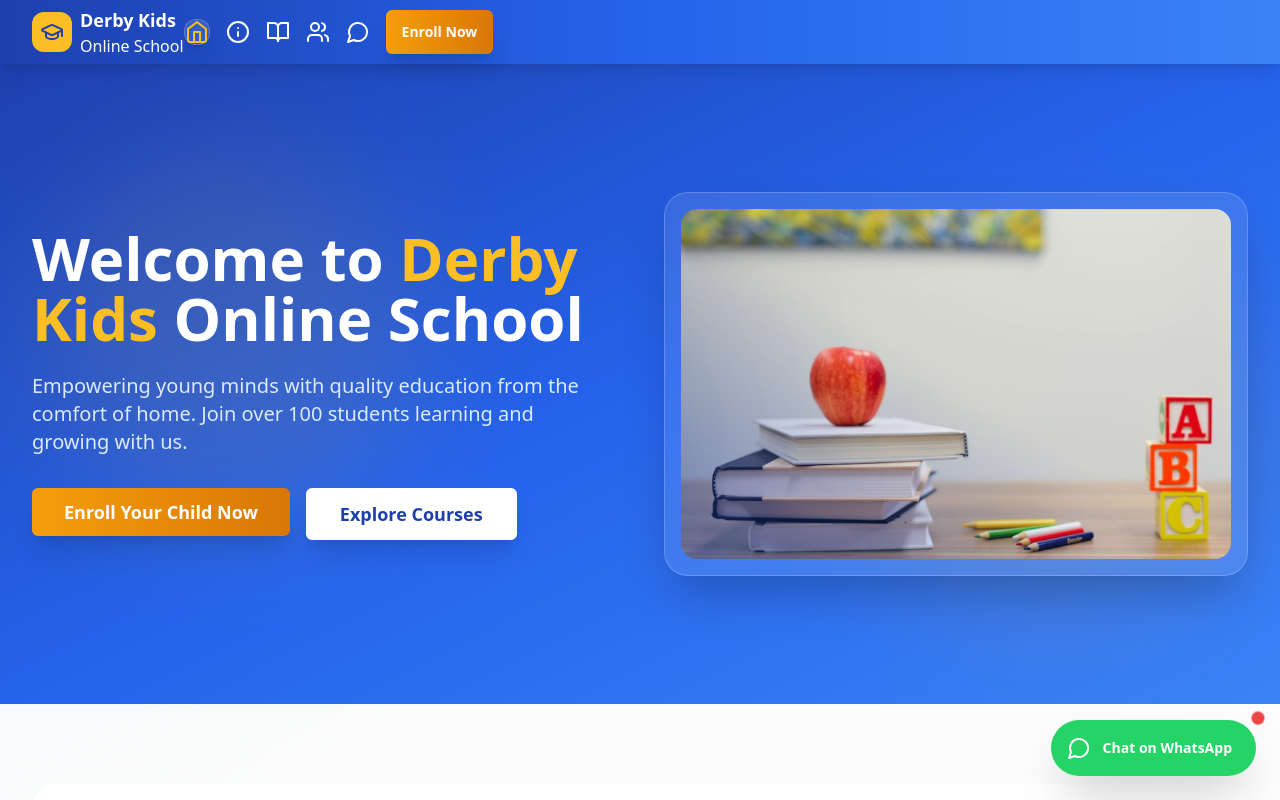
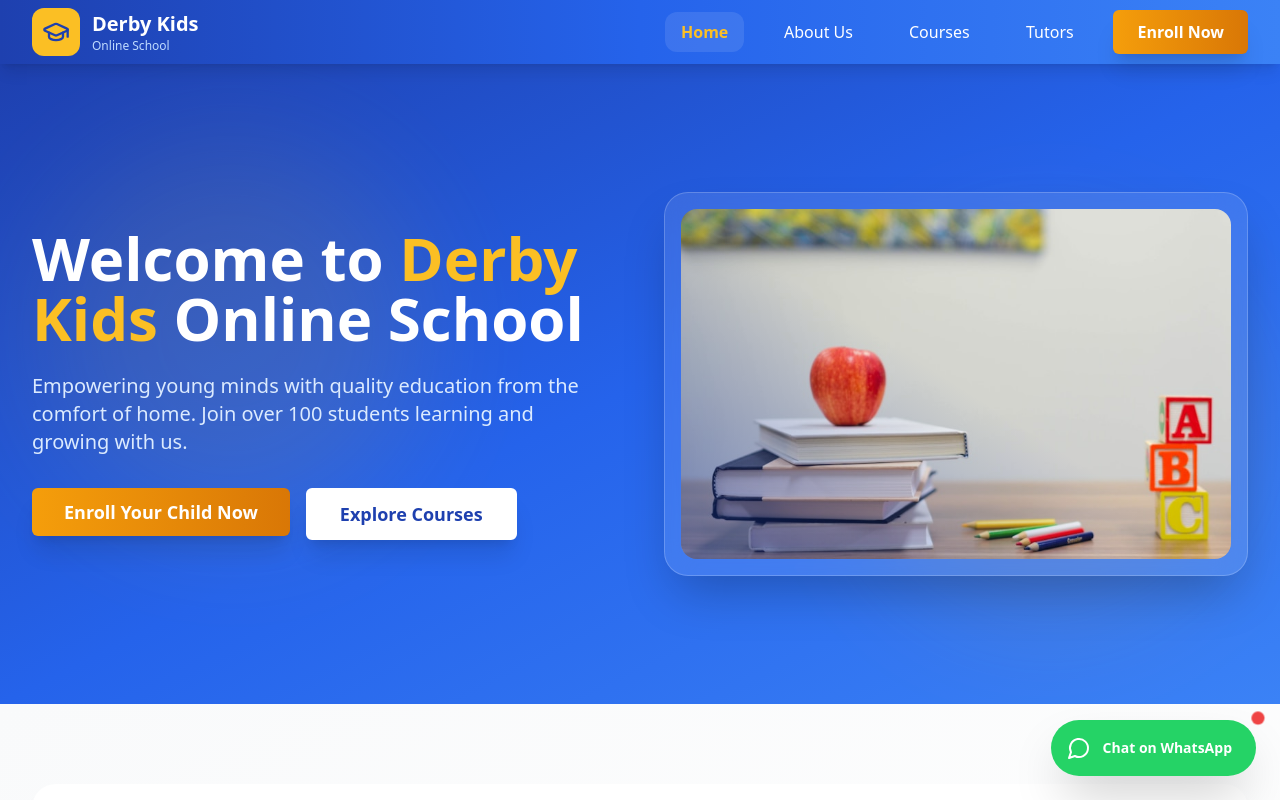
Before and after one commit to DTG8/derby-kids-online-school, a Next.js app: page / in a window 1280 px wide. Shown: the top 800 px of the page. Built offline with nearby package versions, Linux system fonts and the light colour scheme.

Commit message:
update nav buttons again

```diff
--- a/Layout.js
+++ b/Layout.js
@@ -1,7 +1,7 @@
 import React from "react";
 import Link from "next/link";
 import { useRouter } from "next/router";
-import { GraduationCap, Mail, Phone, Home, Info, BookOpen, Users, MessageCircle } from "lucide-react";
+import { GraduationCap, Mail, Phone } from "lucide-react";
 import WhatsAppButton from "@/components/WhatsAppButton";
 import { Button } from "@/components/ui/button";
 
@@ -9,11 +9,10 @@ export default function Layout({ children }) {
   const router = useRouter();
 
   const navLinks = [
-    { name: "Home", href: "/", icon: Home },
-    { name: "About Us", href: "/about", icon: Info },
-    { name: "Courses", href: "/courses", icon: BookOpen },
-    { name: "Tutors", href: "/tutors", icon: Users },
-    { name: "Contact", href: "/contact", icon: MessageCircle },
+    { name: "Home", href: "/" },
+    { name: "About Us", href: "/about" },
+    { name: "Courses", href: "/courses" },
+    { name: "Tutors", href: "/tutors" },
   ];
 
   const isActive = (href) => {
@@ -27,10 +26,10 @@ export default function Layout({ children }) {
     <div className="min-h-screen flex flex-col overflow-x-hidden">
       {/* Header */}
       <header className="bg-gradient-to-r from-[#1E40AF] via-[#2563EB] to-[#3B82F6] text-white sticky top-0 z-50 shadow-lg">
-        <nav className="max-w-7xl mx-auto px-4 sm:px-6 lg:px-8">
-          <div className="flex items-center justify-between h-16">
+        <nav className="max-w-7xl w-full mx-auto px-4 sm:px-6 lg:px-8">
+          <div className="flex items-center h-16 w-full gap-4">
             {/* Logo */}
-            <Link href="/" className="flex items-center gap-2 sm:gap-3 group flex-shrink-0 z-10">
+            <Link href="/" className="flex items-center gap-2 sm:gap-3 group flex-shrink-0">
               <div className="w-10 h-10 sm:w-12 sm:h-12 bg-[#FBBF24] rounded-xl flex items-center justify-center transform group-hover:scale-110 transition-transform">
                 <GraduationCap className="w-6 h-6 sm:w-7 sm:h-7 text-[#1E40AF]" />
               </div>
@@ -40,32 +39,29 @@ export default function Layout({ children }) {
               </div>
             </Link>
 
-            {/* Navigation - Icons only, always visible */}
-            <div className="flex items-center gap-4 lg:gap-6">
+            {/* Navigation - Always visible, text only */}
+            <div className="flex flex-1 items-center justify-end gap-3 sm:gap-4 lg:gap-6">
               {navLinks.map((link) => {
                 const active = isActive(link.href);
-                const Icon = link.icon;
                 return (
                   <Link
                     key={link.name}
                     href={link.href}
-                    className={`flex items-center justify-center font-medium transition-all relative group p-3 rounded-xl ${
+                    className={`font-medium transition-[color,background-color,transform] duration-200 ease-in-out relative group whitespace-nowrap px-3 sm:px-4 py-2 rounded-xl focus:outline-none focus:ring-0 will-change-[color,background-color,transform] ${
                       active
-                        ? "text-[#FBBF24] font-semibold bg-white/10 backdrop-blur-md border border-white/20 shadow-lg"
-                        : "text-white hover:text-[#FBBF24] hover:bg-white/5 hover:backdrop-blur-sm"
+                        ? "text-[#FBBF24] font-semibold bg-white/10"
+                        : "text-white hover:text-[#FBBF24] hover:bg-white/5"
                     }`}
-                    title={link.name}
-                    aria-label={link.name}
                   >
-                    <Icon className="w-6 h-6" />
+                    {link.name}
                     {!active && (
-                      <span className="absolute bottom-0 left-0 w-0 h-0.5 bg-[#FBBF24] group-hover:w-full transition-all rounded-full"></span>
+                      <span className="absolute bottom-0 left-0 w-0 h-0.5 bg-[#FBBF24] group-hover:w-full transition-[width] duration-200 ease-in-out rounded-full"></span>
                     )}
                   </Link>
                 );
               })}
               <Link href="/contact">
-                <Button size="lg" className="bg-gradient-to-r from-[#F59E0B] to-[#D97706] hover:from-[#D97706] hover:to-[#F59E0B] text-white font-bold py-2 px-4 xl:px-6 text-sm xl:text-base shadow-xl hover:shadow-2xl whitespace-nowrap">
+                <Button size="lg" className="bg-gradient-to-r from-[#F59E0B] to-[#D97706] hover:from-[#D97706] hover:to-[#F59E0B] text-white font-bold py-2 px-4 sm:px-6 text-sm sm:text-base shadow-xl hover:shadow-2xl whitespace-nowrap transition-all duration-300 ease-in-out hover:scale-105 active:scale-95 focus:outline-none focus:ring-0">
                   Enroll Now
                 </Button>
               </Link>
--- a/next.config.js
+++ b/next.config.js
@@ -4,6 +4,7 @@ const nextConfig = {
   swcMinify: true,
   pageExtensions: ['js', 'jsx'],
   images: {
+    unoptimized: false,
     remotePatterns: [
       {
         protocol: 'https',
--- a/pages/index.js
+++ b/pages/index.js
@@ -95,6 +95,7 @@ export default function Home() {
                     fill
                     sizes="(min-width: 1024px) 50vw, 100vw"
                     className="object-cover"
+                    priority
                   />
                 </div>
               </div>
--- a/tailwind.config.js
+++ b/tailwind.config.js
@@ -4,6 +4,7 @@ module.exports = {
     './pages/**/*.{js,ts,jsx,tsx,mdx}',
     './components/**/*.{js,ts,jsx,tsx,mdx}',
     './app/**/*.{js,ts,jsx,tsx,mdx}',
+    './Layout.js',
   ],
   theme: {
     extend: {
```
